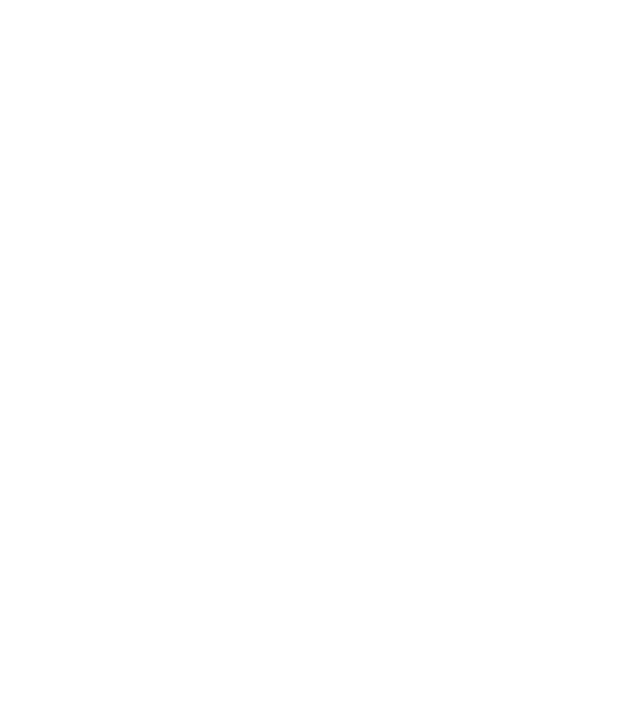
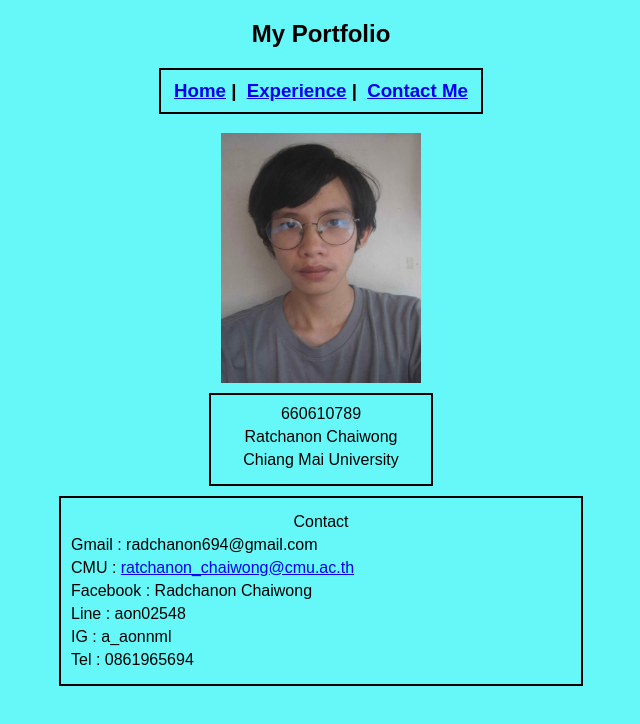
Before and after one commit to cpe207/lab02-aonnml, a plain HTML site: page contact.html in a window 1280 px wide. Shown: the whole page, without its empty margins (319-959 px from the left). Drawn offline with Linux system fonts and the light colour scheme.

Commit message:
content edit

```diff
--- a/contact.html
+++ b/contact.html
@@ -0,0 +1,54 @@
+<!DOCTYPE html>
+<html lang="en">
+  <head>
+    <meta charset="UTF-8" />
+    <meta name="viewport" content="width=device-width, initial-scale=1.0" />
+    <title>My Portfolio</title>
+    <link rel="stylesheet" href="./css/style.css">
+  </head>
+  <body>
+    <h2 class="center">My Portfolio</h2>
+
+    <h3 class="menu">
+      <a href="./index.html">Home</a> |
+      <a href="./experience.html" style="margin-left: 5px">Experience</a> |
+      <a style="margin-left: 5px" href="./contact.html">Contact Me</a>
+    </h3>
+
+    <img src="./image/20240619_191714.jpg" alt="Ratchanon Chaiwong" style="margin-left: auto; display: block; margin-right: auto" height="250px" width="200px">
+
+    <div class="name">
+      660610789
+      <div>
+        Ratchanon Chaiwong
+      </div>
+      <div>
+        Chiang Mai University
+      </div>
+    </div>
+
+    <div class="content">
+      <div>
+        Contact
+        <div class="contentfont">
+          Gmail : radchanon694@gmail.com
+          <div>
+            CMU : <a href="https://outlook.office.com/mail/deeplink/compose?to=ratchanon_chaiwong@cmu.ac.th">ratchanon_chaiwong@cmu.ac.th</a>
+          </div>
+          <div>
+            Facebook : Radchanon Chaiwong
+          </div>
+          <div>
+            Line : aon02548
+          </div>
+          <div>
+            IG : a_aonnml
+          </div>
+          <div>
+            Tel : 0861965694
+          </div>
+        </div>
+      </div>
+    </div>
+  </body>
+</html>
--- /dev/null
+++ b/css/style.css
@@ -0,0 +1,49 @@
+
+body {
+    background-color: rgb(102, 248, 248);
+}
+.center {
+    text-align: center;
+    font-family: Arial, Helvetica, sans-serif;
+}
+
+.menu {
+    text-align: center;
+    font-family: Arial, Helvetica, sans-serif;
+    border: 2px solid;
+    padding: 10px;
+    width: 300px;
+    margin-left: auto;
+    margin-right: auto;
+}
+
+.name {
+    text-align: center;
+    font-family: Arial, Helvetica, sans-serif;
+    border: 2px solid;
+    padding: 10px;
+    width: 200px;
+    margin-left: auto;
+    margin-right: auto;
+    margin-top: 10px;
+}
+
+div {
+    margin-top: 5px;
+    margin-bottom: 5px;
+}
+
+.content {
+    text-align: center;
+    font-family: Arial, Helvetica, sans-serif;
+    border: 2px solid;
+    padding: 10px;
+    width: 500px;
+    margin-left: auto;
+    margin-right: auto;
+    margin-top: 10px;
+}
+
+.contentfont {
+    text-align: left;
+}
```
Also changed, not shown: experience.html (+41 -0 lines), index.html (+35 -0 lines), image/20240619_191714.jpg (added).
